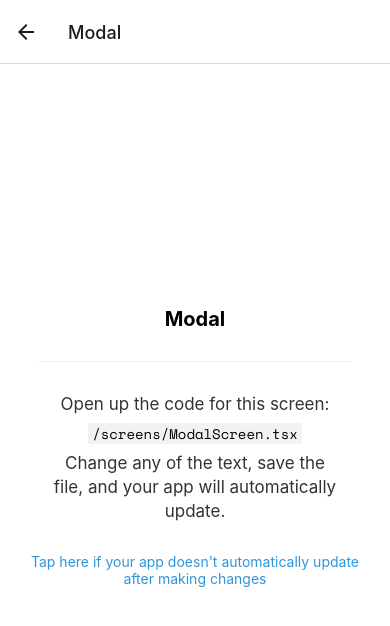
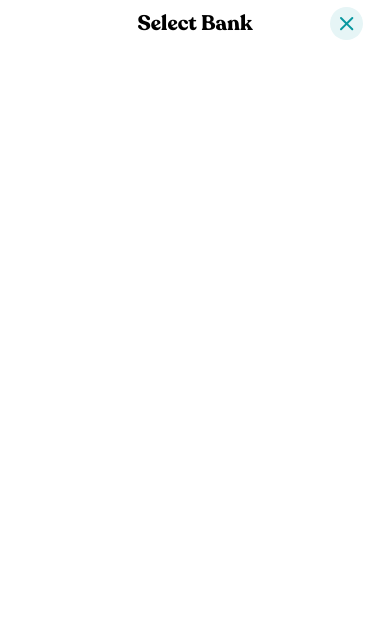
Before and after one commit to greatnonso7/brassMobileTask, a React Native app: screen /Modal in a window 390 px wide. Shown: the top 626 px of the page. Built offline with nearby package versions, Linux system fonts and the light colour scheme; what expo-linking would draw is missing.

Commit message:
WIP modal

```diff
--- a/src/assets/svgs/Back.tsx
+++ b/src/assets/svgs/Back.tsx
@@ -2,14 +2,11 @@ import * as React from "react"
 import Svg, { Rect, Path } from 'react-native-svg';
 
 
-const Back = (props: JSX.IntrinsicAttributes & React.SVGProps<SVGSVGElement>) => (
+const Back = () => (
   <Svg
     width={33}
     height={33}
-    fill="none"
-    xmlns="http://www.w3.org/2000/svg"
-    {...props}
-  >
+    fill="none">
     <Rect width={33} height={33} rx={16.5} fill="#E6F5F6" />
     <Path
       fillRule="evenodd"
--- /dev/null
+++ b/src/assets/svgs/Close.tsx
@@ -0,0 +1,19 @@
+import * as React from "react"
+import Svg, { Rect, Path } from 'react-native-svg';
+
+const SvgComponent = () => (
+  <Svg
+    width={33}
+    height={33}
+    fill="none">
+    <Rect width={33} height={33} rx={16.5} fill="#E6F5F6" />
+    <Path
+      fillRule="evenodd"
+      clipRule="evenodd"
+      d="m15.243 16.657-4.95-4.95a1 1 0 1 1 1.414-1.414l4.95 4.95 4.95-4.95a1 1 0 1 1 1.414 1.414l-4.95 4.95 4.95 4.95a1 1 0 0 1-1.414 1.414l-4.95-4.95-4.95 4.95a1 1 0 0 1-1.414-1.415l4.95-4.95Z"
+      fill="#0898A0"
+    />
+  </Svg>
+)
+
+export default SvgComponent
--- a/src/assets/svgs/index.ts
+++ b/src/assets/svgs/index.ts
@@ -1,3 +1,4 @@
 import Back from "./Back"
+import Close from "./Close"
 
-export { Back }
+export { Back, Close}
--- a/src/navigation/index.tsx
+++ b/src/navigation/index.tsx
@@ -48,7 +48,7 @@ function RootNavigator() {
       <Stack.Screen name="ConfirmAmount" component={ConfirmAmount} options={{ headerShown: false }} />
       <Stack.Screen name="NotFound" component={NotFoundScreen} options={{ title: 'Oops!' }} />
       <Stack.Group screenOptions={{ presentation: 'modal' }}>
-        <Stack.Screen name="Modal" component={ModalScreen} />
+        <Stack.Screen name="Modal" component={ModalScreen} options={{ headerShown: false }} />
       </Stack.Group>
     </Stack.Navigator>
   );
--- a/src/screens/ModalScreen.tsx
+++ b/src/screens/ModalScreen.tsx
@@ -1,27 +1,21 @@
 import { StatusBar } from 'expo-status-bar';
 import { Platform, StyleSheet } from 'react-native';
+import { SafeAreaView } from 'react-native-safe-area-context';
+import HeaderBar from '../shared/header-bar';
+import colors from '../styles/color';
 
-import EditScreenInfo from '../components/EditScreenInfo';
-import { Text, View } from '../components/Themed';
-
-export default function ModalScreen() {
+export default function ModalScreen({ navigation }: any) {
   return (
-    <View style={styles.container}>
-      <Text style={styles.title}>Modal</Text>
-      <View style={styles.separator} lightColor="#eee" darkColor="rgba(255,255,255,0.1)" />
-      <EditScreenInfo path="/screens/ModalScreen.tsx" />
-
-      {/* Use a light status bar on iOS to account for the black space above the modal */}
-      <StatusBar style={Platform.OS === 'ios' ? 'light' : 'auto'} />
-    </View>
+    <SafeAreaView style={styles.container}>
+      <HeaderBar headerTitle='Select Bank' isModal hasRightIcon onPressRightIcon={() => navigation.goBack()} />
+    </SafeAreaView>
   );
 }
 
 const styles = StyleSheet.create({
   container: {
     flex: 1,
-    alignItems: 'center',
-    justifyContent: 'center',
+    backgroundColor: colors.white,
   },
   title: {
     fontSize: 20,
--- a/src/shared/header-bar/index.tsx
+++ b/src/shared/header-bar/index.tsx
@@ -1,8 +1,8 @@
 import React from "react";
 import { TouchableOpacity, View, ViewStyle, Text, TextStyle, Image, ImageProps } from 'react-native';
-import { Back } from '../../assets/svgs';
+import { Back, Close } from '../../assets/svgs';
 import colors from '../../styles/color';
-import { deviceWidth, hp, wp } from '../responsive-dimension';
+import { deviceWidth, hp, paddingTopiOS, wp } from '../responsive-dimension';
 import { styles } from './style';
 
 interface HeaderBarProps {
@@ -14,15 +14,11 @@ interface HeaderBarProps {
   backgroundColor?: string;
   headerRight?: string;
   tintColor?: string;
-  rightStep?: boolean;
-  count?: number;
-  hasFilter?: boolean;
-  rightIcon?: boolean;
   headerAddCard?: boolean;
   hasBenefits?: boolean;
   headerTitle?: string;
-  hasRightIcon?: ImageProps;
-  filterState?: boolean;
+  hasRightIcon?: boolean;
+  isModal?: boolean;
 }
 
 const HeaderBar = ({
@@ -35,7 +31,8 @@ const HeaderBar = ({
   tintColor,
   headerTitle,
   leftIcon,
-  hasRightIcon
+  hasRightIcon,
+  isModal,
 }: HeaderBarProps) => {
 
   const renderHeaderLeft = () => {
@@ -63,7 +60,7 @@ const HeaderBar = ({
           activeOpacity={0.5}
           style={styles.leftIconContainer}
           onPress={onPressLeftIcon}>
-          <Back width={(40)} height={(40)} color={tintColor} />
+          <Back />
         </TouchableOpacity>
       )
     }
@@ -79,11 +76,7 @@ const HeaderBar = ({
             { borderColor: tintColor },
           ]}
           onPress={onPressRightIcon}>
-          <Image
-            source={hasRightIcon}
-            resizeMode="contain"
-            style={styles.leftIcon}
-          />
+          <Close />
         </TouchableOpacity>
       )
     }
@@ -110,7 +103,10 @@ const HeaderBar = ({
   };
 
   return (
-    <View style={[styles.headerContainer, { backgroundColor: backgroundColor || colors.white }]}>
+    <View style={[styles.headerContainer, {
+      backgroundColor: backgroundColor || colors.white,
+      paddingTop: isModal ? hp(0) : paddingTopiOS
+    }]}>
       <View style={[styles.navBar, { backgroundColor: backgroundColor || colors.white }]}>
         {renderHeaderLeft()}
         {renderHeaderTitle()}
--- a/src/shared/header-bar/style.tsx
+++ b/src/shared/header-bar/style.tsx
@@ -6,7 +6,6 @@ export const styles = StyleSheet.create({
   headerContainer: {
     backgroundColor: colors.appBlack,
     width: deviceWidth,
-    paddingTop: paddingTopiOS
   },
   navBar: {
     width: deviceWidth,
```
